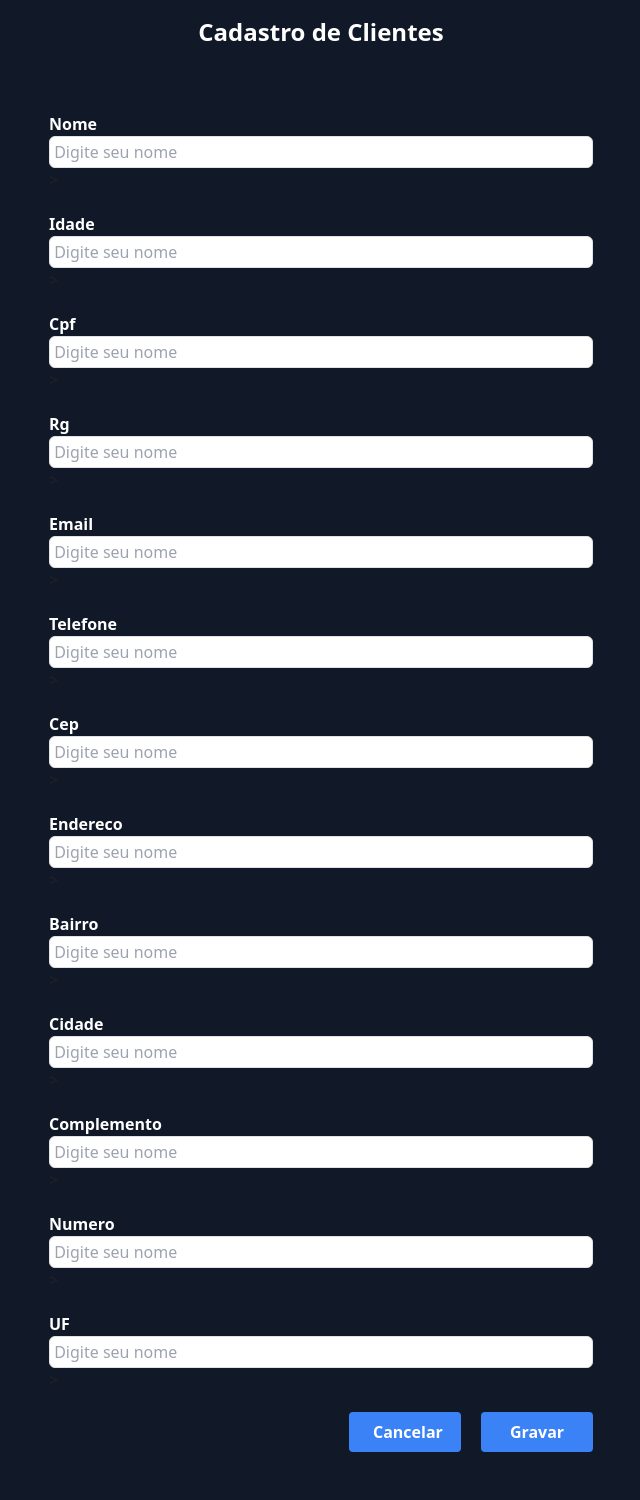
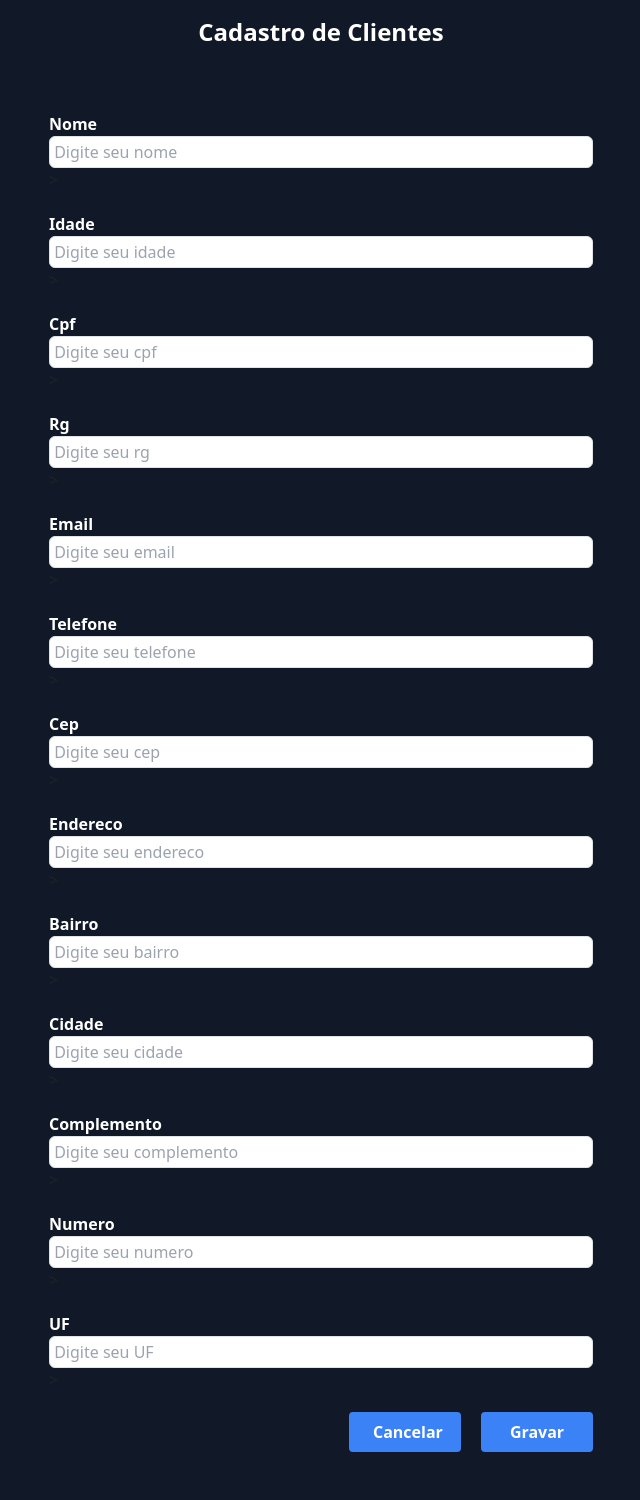
Before and after one commit to MatheusAmaralDeSousa/projeto_django_1, a Django app: page /cadastro_cliente/cadastro/ in a window 1280 px wide. Shown: the whole page, without its empty margins (319-959 px from the left). Run offline with Django 4.2, Linux system fonts and the light colour scheme; some libraries are stand-ins or nearby versions.

Commit message:
refactor: html ccadastro_cliente

```diff
--- a/djangoapp/app_cadastro_usuarios/templates/usuarios/cadastro_cliente.html
+++ b/djangoapp/app_cadastro_usuarios/templates/usuarios/cadastro_cliente.html
@@ -22,7 +22,7 @@
                 {% for field in form %}
                 <div class="imput-box">
                     <label class="text-white font-bold" for="{{ field.id_for_label }}">{{ field.label }}</label>
-                    <input name="{{ field.name }}" type="text" placeholder=" Digite seu nome" required class="w-full h-8 border border-black rounded-md" {{ field }}>
+                    <input name="{{ field.name }}" type="text" placeholder=" Digite seu {{ field.name }}" required class="w-full h-8 border border-black rounded-md" {{ field }}>
                 </div>
                 {% endfor %}
                 <div class="d-flex justify-content-end">
```
